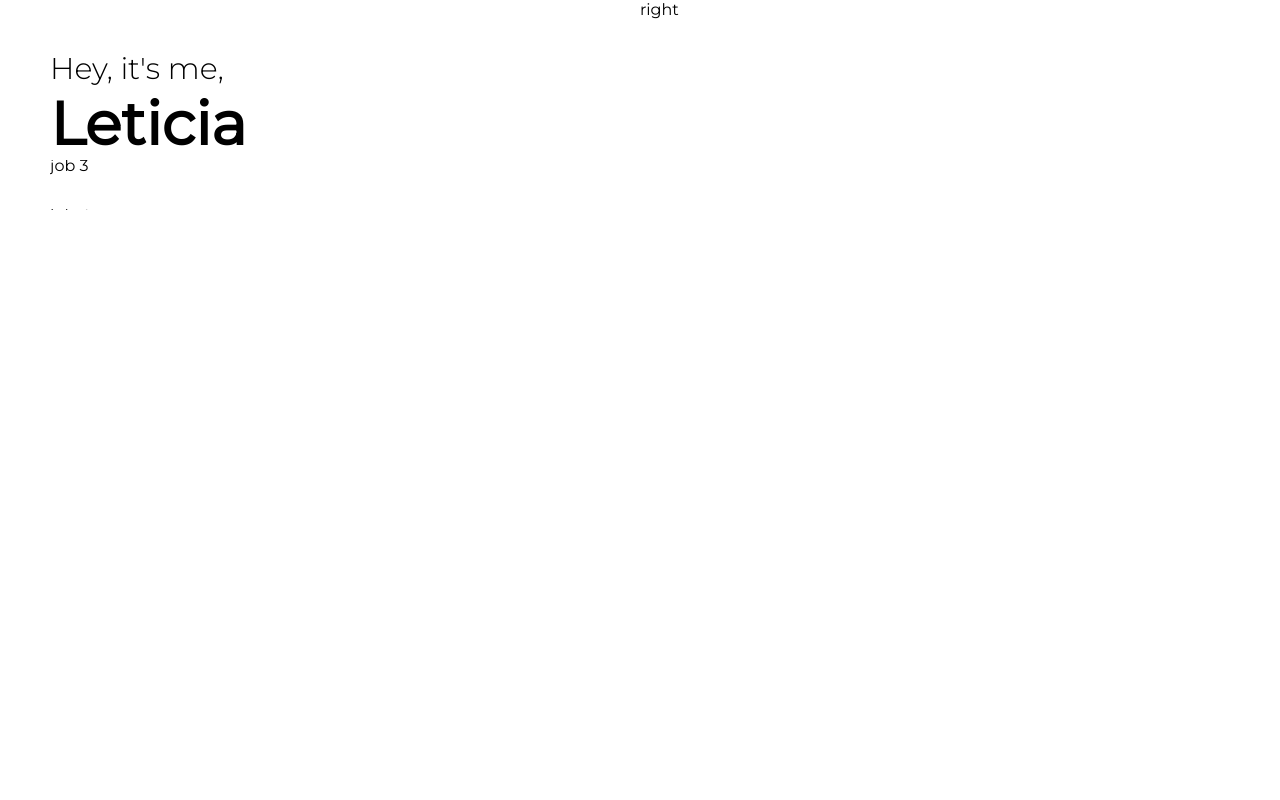
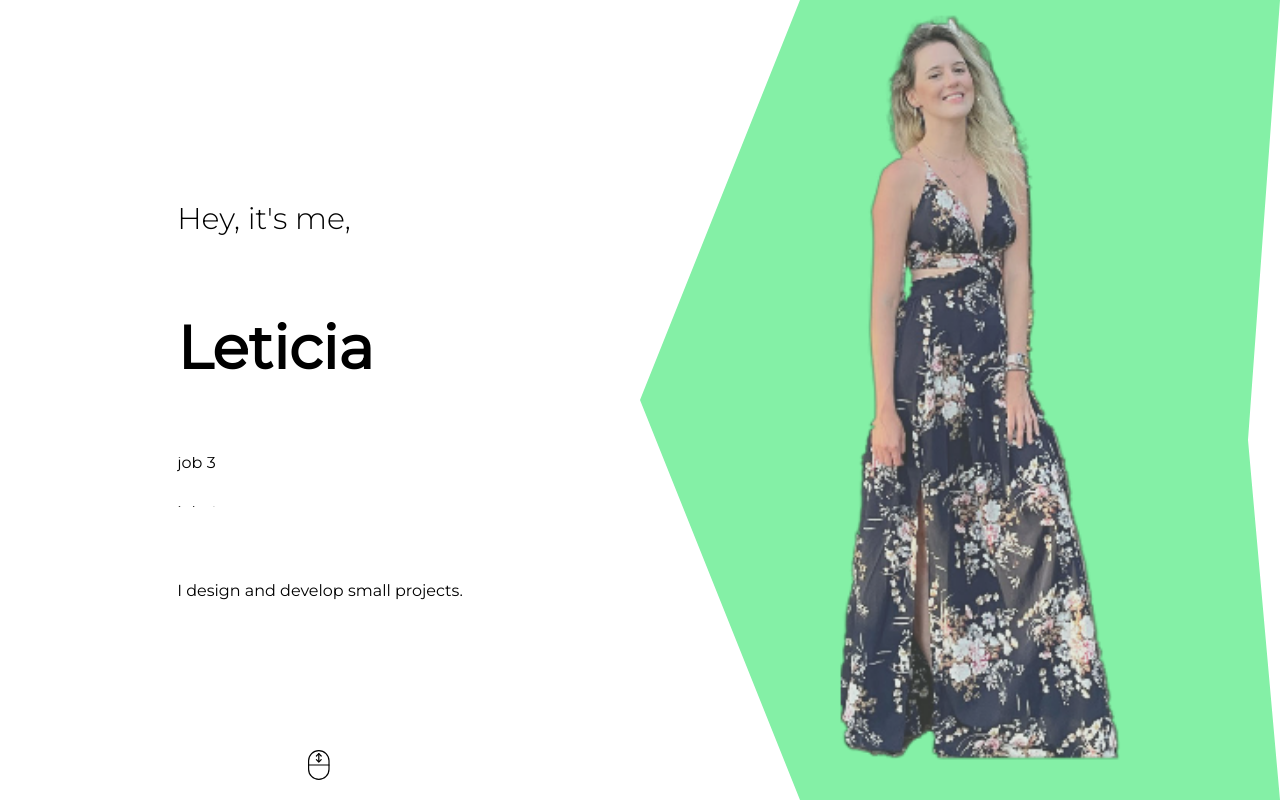
Before and after one commit to leticianardi/portfolio-react_leticia-nardi, a React (Create React App) app: page / in a window 1280 px wide. Built offline with nearby package versions, Linux system fonts and the light colour scheme; a web font is replaced by a local one.

Commit message:
about styles

```diff
--- a/src/components/About/About.js
+++ b/src/components/About/About.js
@@ -1,5 +1,6 @@
 import React from "react";
 import "./about.css";
+import Me from "../../img/euzinha2.png";
 
 const about = () => {
   return (
@@ -14,14 +15,71 @@
               <div className="a-title">job 2</div>
               <div className="a-title">job 3</div>
               <div className="a-title">job 4</div>
-
-
             </div>
           </div>
+          <p className="a-description">I design and develop small projects.</p>
         </div>
+        <svg
+          width="75"
+          height="75"
+          viewBox="0 0 75 75"
+          fill="none"
+          stroke="black"
+          className="a-scroll"
+          xmlns="http://www.w3.org/2000/svg"
+        >
+          <g id="scroll">
+            <path
+              id="Vector"
+              d="M40.5 15L34.5 9L28.5 15"
+              stroke-width="3"
+              stroke-miterlimit="10"
+              stroke-linecap="round"
+              stroke-linejoin="round"
+            />
+            <path
+              id="Vector_2"
+              d="M28.5 24L34.5 30L40.5 24"
+              stroke-width="3"
+              stroke-miterlimit="10"
+              stroke-linecap="round"
+              stroke-linejoin="round"
+            />
+            <g id="Group">
+              <path
+                id="Vector_3"
+                d="M9 37.5H60"
+                stroke-width="3"
+                stroke-miterlimit="10"
+                stroke-linecap="round"
+                stroke-linejoin="round"
+              />
+            </g>
+            <path
+              id="Vector_4"
+              d="M34.5 27V9"
+              stroke-width="2.9895"
+              stroke-miterlimit="10"
+              stroke-linecap="round"
+              stroke-linejoin="round"
+            />
+            <g id="Group_2">
+              <path
+                id="Vector_5"
+                d="M9 27C9 12.918 20.418 1.5 34.5 1.5C48.5859 1.5 60 12.918 60 27C60 29.8906 60 45.1094 60 48C60 62.082 48.5859 73.5 34.5 73.5C20.418 73.5 9 62.082 9 48C9 45.1094 9 29.8906 9 27Z"
+                stroke-width="3"
+                stroke-miterlimit="10"
+                stroke-linecap="round"
+                stroke-linejoin="round"
+              />
+            </g>
+          </g>
+        </svg>      </div>
+
+      <div className="about-right">
+        <div className="a-img-bg"></div>
+        <img src={Me} alt="" className="a-img" />
       </div>
-
-      <div className="about-right">right</div>
     </div>
   );
 };
--- a/src/components/About/about.css
+++ b/src/components/About/about.css
@@ -5,14 +5,22 @@
 
 .about-left {
   flex: 1;
+  display: flex;
+  align-items: center;
+  justify-content: center;
 }
 
 .about-right {
   flex: 1;
+  position: relative;
 }
 
 .a-left-wrapper {
   padding: 50px;
+  height: 50%;
+  display: flex;
+  flex-direction: column;
+  justify-content: space-between;
 }
 
 .about-intro {
@@ -57,3 +65,27 @@
     transform: translateY(-200px);
   }
 }
+
+.a-img {
+  width: 100%;
+  height: 100%;
+  object-fit: contain;
+  position: absolute;
+}
+
+.a-img-bg {
+  clip-path: polygon(100% 0%, 95% 55%, 100% 100%, 25% 100%, 0% 50%, 25% 0%);
+  background-color: #84f0a6;
+  width: 100%;
+  height: 100%;
+  position: absolute;
+  top: 0;
+  right: 0;
+}
+
+.a-scroll {
+  width: 30px;
+  height: 30px;
+  position: absolute;
+  bottom: 20px;
+}
```
Also changed, not shown: src/img/euzinha.png (added), src/img/euzinha2.png (added).
